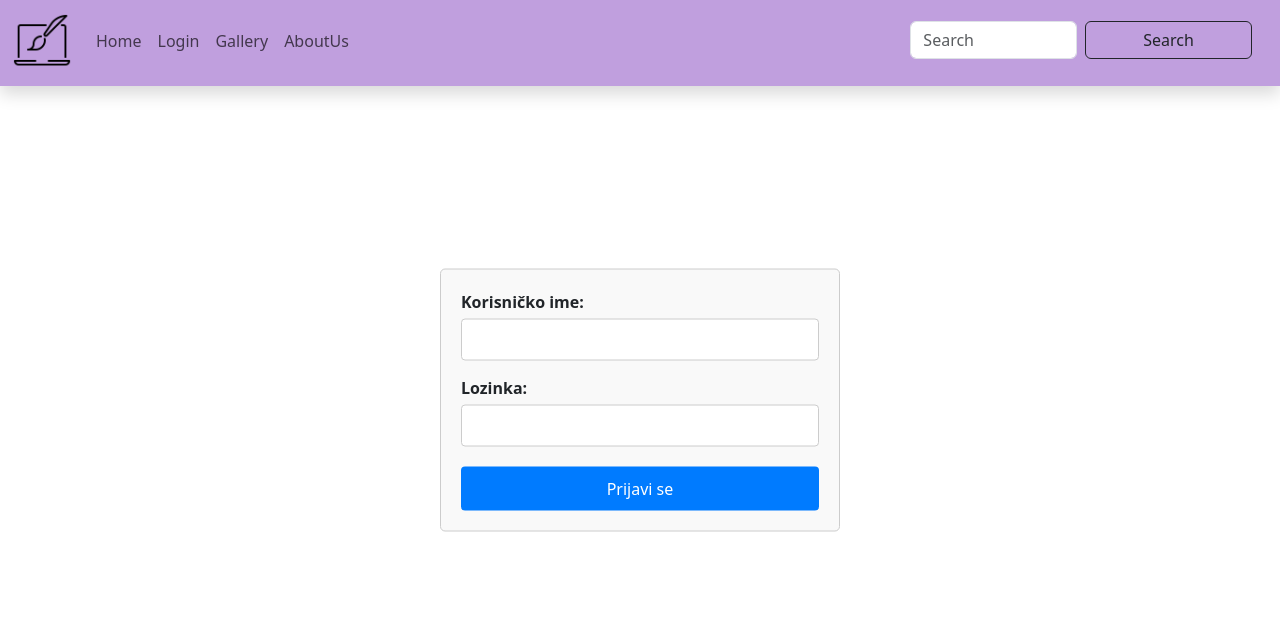
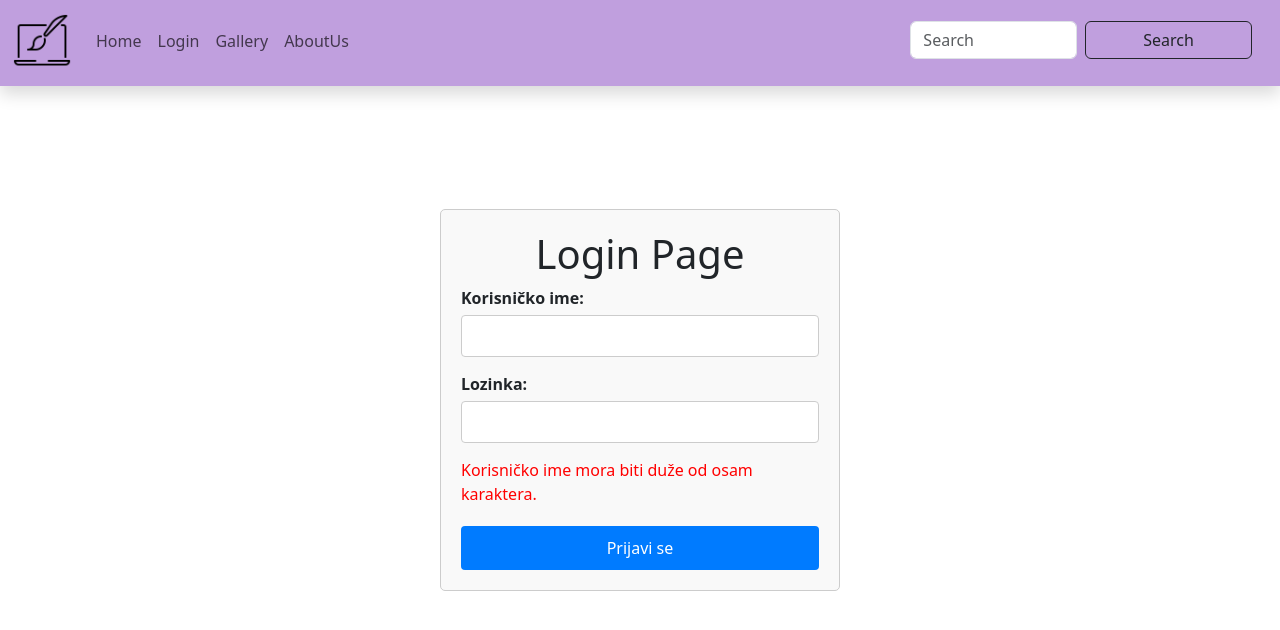
Before and after one commit to elab-development/klijentske-veb-tehnologije-2024-2022-0025-digitalna-galerija, a React (Vite) app: page /components/Login in a window 1280 px wide. Both pictures are taken after a click on the button "Prijavi se". Shown: the top 630 px of the page. Built offline with nearby package versions, Linux system fonts and the light colour scheme.

Commit message:
funkcionalnosti na formi

```diff
--- a/src/components/Login.tsx
+++ b/src/components/Login.tsx
@@ -4,24 +4,35 @@ import './Login.css'; // Importovanje CSS fajla
 const Login: React.FC = () => {
     const [username, setUsername] = useState('');
     const [password, setPassword] = useState('');
+    const [error, setError] = useState('');
 
     const handleLogin = () => {
-        // Ovde možete dodati logiku za proveru korisničkih podataka
-        console.log('Korisničko ime:', username);
-        console.log('Lozinka:', password);
+        const passwordPattern = /^(?=.*[a-z])(?=.*[A-Z])(?=.*\d)(?=.*[@$!%*?&])[A-Za-z\d@$!%*?&]{8,}$/;
+        if (username.length <= 8) {
+            setError('Korisničko ime mora biti duže od osam karaktera.');
+        } else if (!password) {
+            setError('Molimo unesite lozinku.');
+        } else if (!passwordPattern.test(password)) {
+            setError('Lozinka mora sadržati mala i velika slova, broj i specijalni znak.');
+        } else {
+            // Ovde možete dodati logiku za proveru korisničkih podataka
+            console.log('Korisničko ime:', username);
+            console.log('Lozinka:', password);
+        }
     };
 
     return (
-        <div className = "container">
-
+        <div className="container"> {/* Dodavanje CSS klase na div */}
+            <h1>Login Page</h1>
             <div className="form-group">
                 <label htmlFor="username">Korisničko ime:</label>
                 <input type="text" id="username" value={username} onChange={(e) => setUsername(e.target.value)} />
             </div>
-            <div>
+            <div className="form-group">
                 <label htmlFor="password">Lozinka:</label>
                 <input type="password" id="password" value={password} onChange={(e) => setPassword(e.target.value)} />
             </div>
+            {error && <p className="error">{error}</p>} {/* Prikazivanje poruke o grešci ako postoji */}
             <div className="button-container"> {/* Dodajemo dodatni div oko dugmeta */}
                 <button onClick={handleLogin}>Prijavi se</button>
             </div>
```
